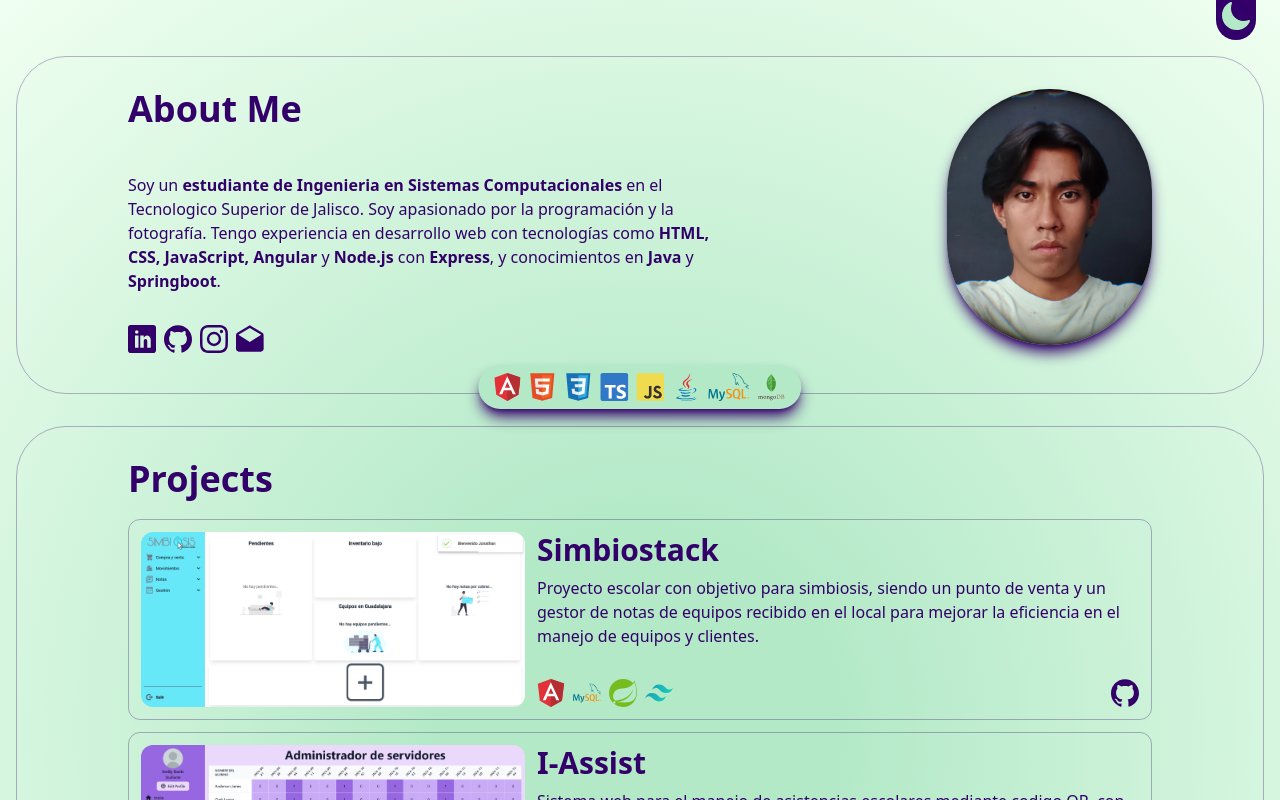
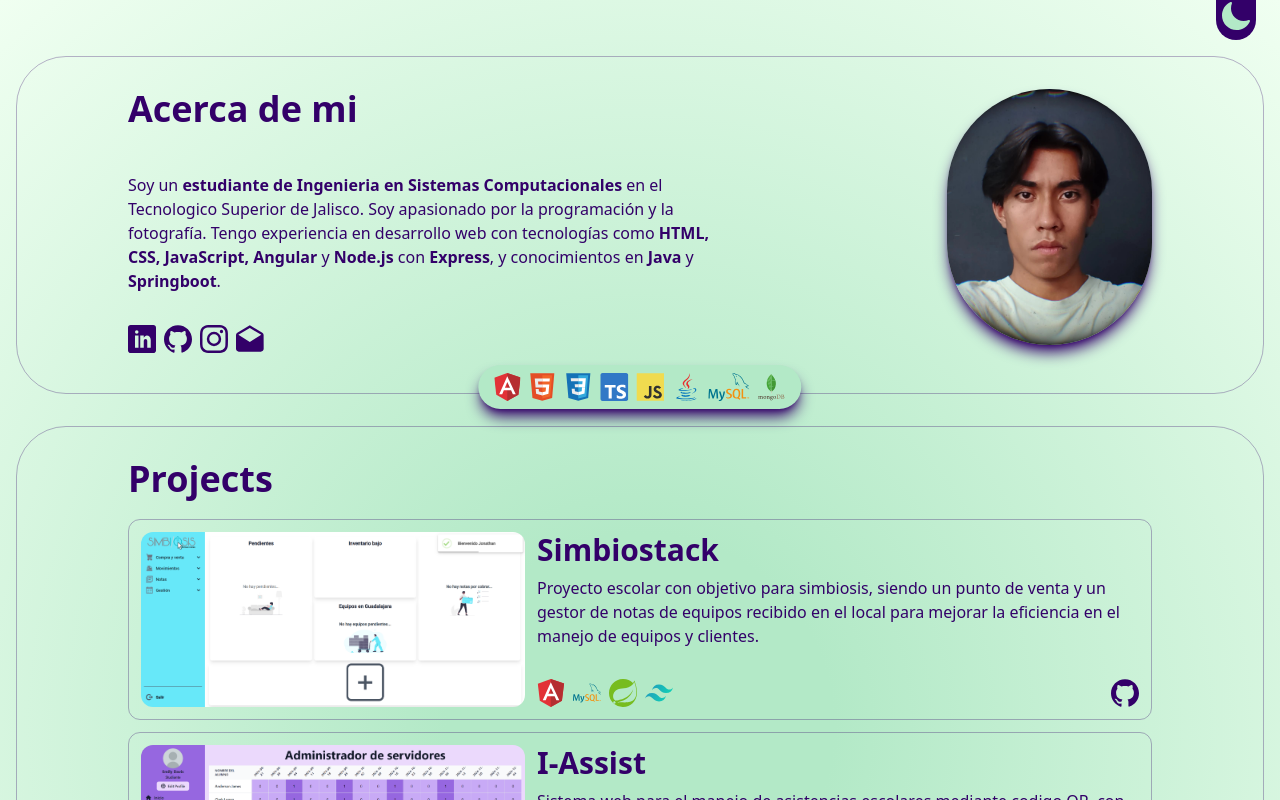
Before and after one commit to Jony372/portfolio, an Angular app: page / in a window 1280 px wide. Shown: the top 800 px of the page. Built offline with nearby package versions, Linux system fonts and the light colour scheme.

Commit message:
Update about-me.component.html

```diff
--- a/src/app/about-me/about-me.component.html
+++ b/src/app/about-me/about-me.component.html
@@ -2,7 +2,7 @@
   <div class="flex flex-col-reverse md:flex-row items-center justify-between max-w-5xl">
     <article class="w-3/5 h-full text-primary1 dark:text-secondary1 md:self-start flex flex-col mb-3 md:mb-0 text-center md:text-start justify-between md:pb-2">
       <div>
-        <h1 class="text-4xl font-bold pb-5 md:mb-6">About Me</h1>
+        <h1 class="text-4xl font-bold pb-5 md:mb-6">Acerca de mi</h1>
         <p>
           Soy un <span class="font-bold">estudiante de Ingenieria en Sistemas Computacionales</span>
           en el Tecnologico Superior de Jalisco. Soy apasionado por la programación y la fotografía.
```
